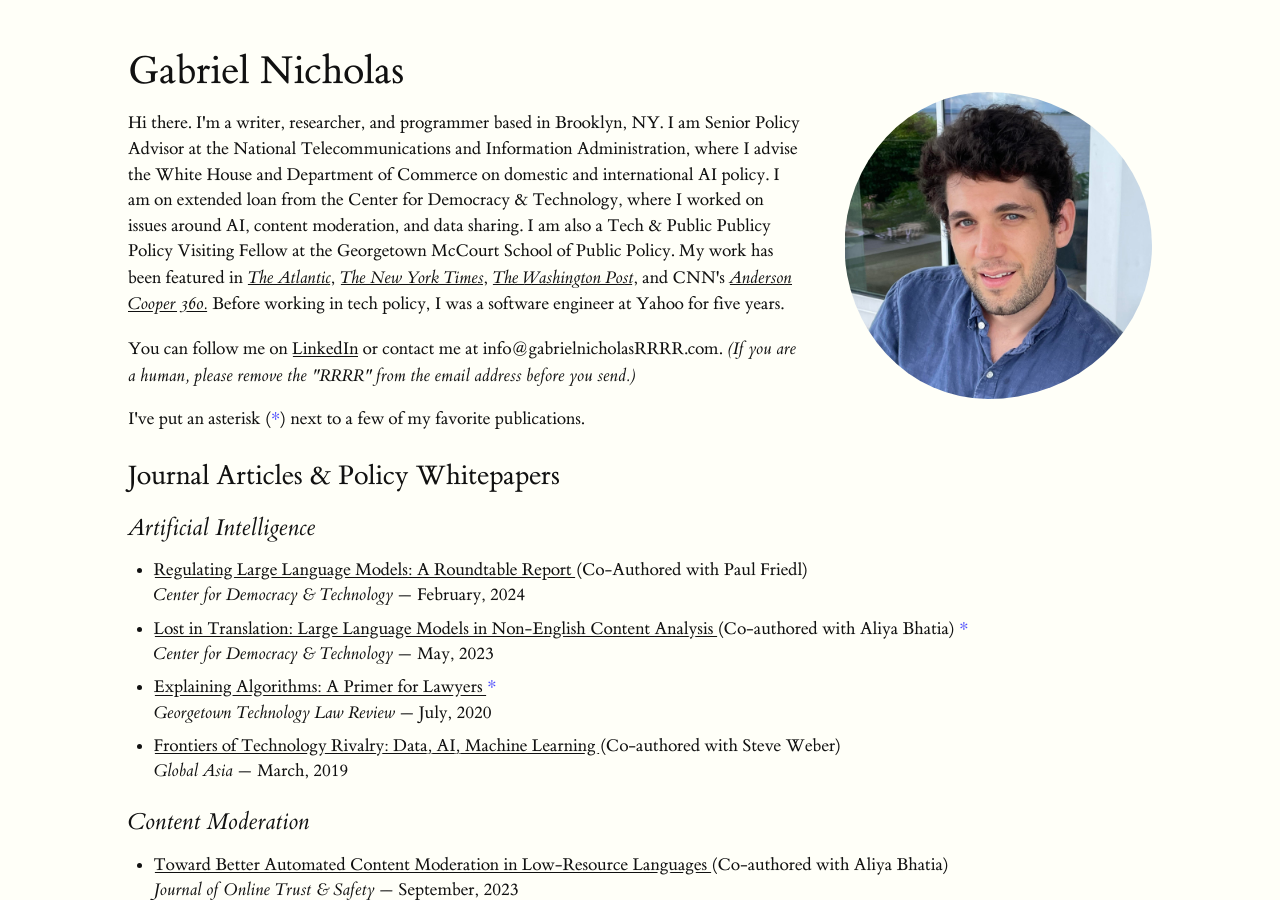
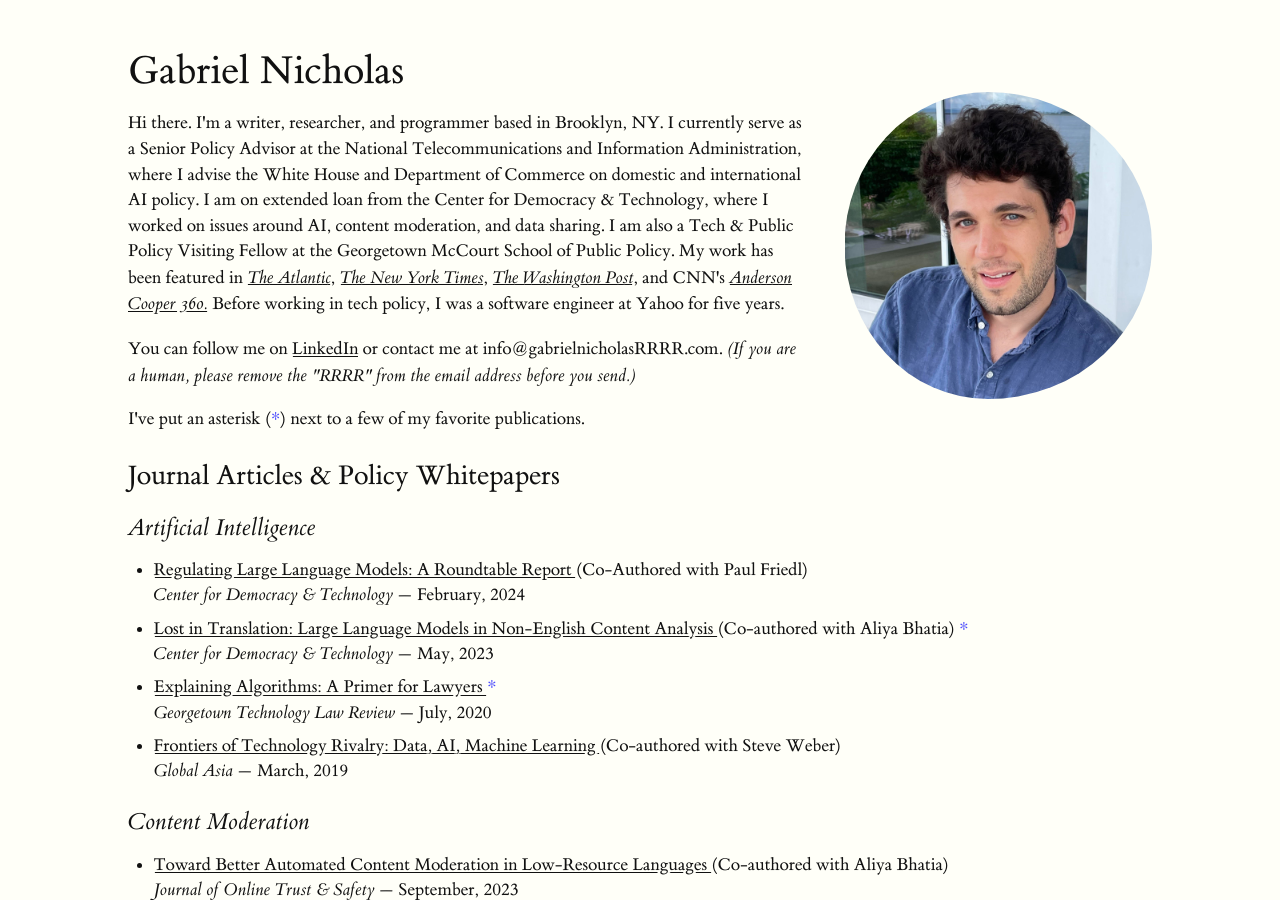
Before and after one commit to gajeam/gajeam.github.io, a Jekyll site: the page built from index.html, in a window 1280 px wide and 900 px high. Built offline with Jekyll 4.4.1, drawn with Linux system fonts in a browser that asks for light colours.

Commit message:
Fixed typos

```diff
--- a/index.html
+++ b/index.html
@@ -14,7 +14,7 @@ category-names: {'ai':'Artificial Intelligence', 'como':'Content Moderation','da
 	<img id=profile-picture src="/assets/images/profile.jpg" alt="Headshot">
 </div>
 </h1>
-	<p>Hi there. I'm a writer, researcher, and programmer based in Brooklyn, NY. I am Senior Policy Advisor at the National Telecommunications and Information Administration, where I advise the White House and Department of Commerce on domestic and international AI policy. I am on extended loan from the Center for Democracy & Technology, where I worked on issues around AI, content moderation, and data sharing. I am also a Tech & Public Publicy Policy Visiting Fellow at the Georgetown McCourt School of Public Policy. My work has been featured in <i><a href= {{ site.data.media.atlantic}}>The Atlantic</a></i>, <i><a href= {{ site.data.media.nytimes}}>The New York Times</a></i>, <i><a href= {{ site.data.media.wapo}}>The Washington Post</a></i>, and CNN's <i><a href= {{ site.data.media.cnn }}>Anderson Cooper 360.</a></i> Before working in tech policy, I was a software engineer at Yahoo for five years.</p>
+	<p>Hi there. I'm a writer, researcher, and programmer based in Brooklyn, NY. I currently serve as a Senior Policy Advisor at the National Telecommunications and Information Administration, where I advise the White House and Department of Commerce on domestic and international AI policy. I am on extended loan from the Center for Democracy & Technology, where I worked on issues around AI, content moderation, and data sharing. I am also a Tech & Public Policy Visiting Fellow at the Georgetown McCourt School of Public Policy. My work has been featured in <i><a href= {{ site.data.media.atlantic}}>The Atlantic</a></i>, <i><a href= {{ site.data.media.nytimes}}>The New York Times</a></i>, <i><a href= {{ site.data.media.wapo}}>The Washington Post</a></i>, and CNN's <i><a href= {{ site.data.media.cnn }}>Anderson Cooper 360.</a></i> Before working in tech policy, I was a software engineer at Yahoo for five years.</p>
 	<p> You can follow me on <a href = {{ site.data.contact.linkedin }}>LinkedIn</a> or contact me at {{site.data.contact.email}}. <i>(If you are a human, please remove the "RRRR" from the email address before you send.)</i>
 	</p>
 	<p class=favorites-disclaimer>I've put an asterisk ({{page.fave}}) next to a few of my favorite publications.</p>
```
